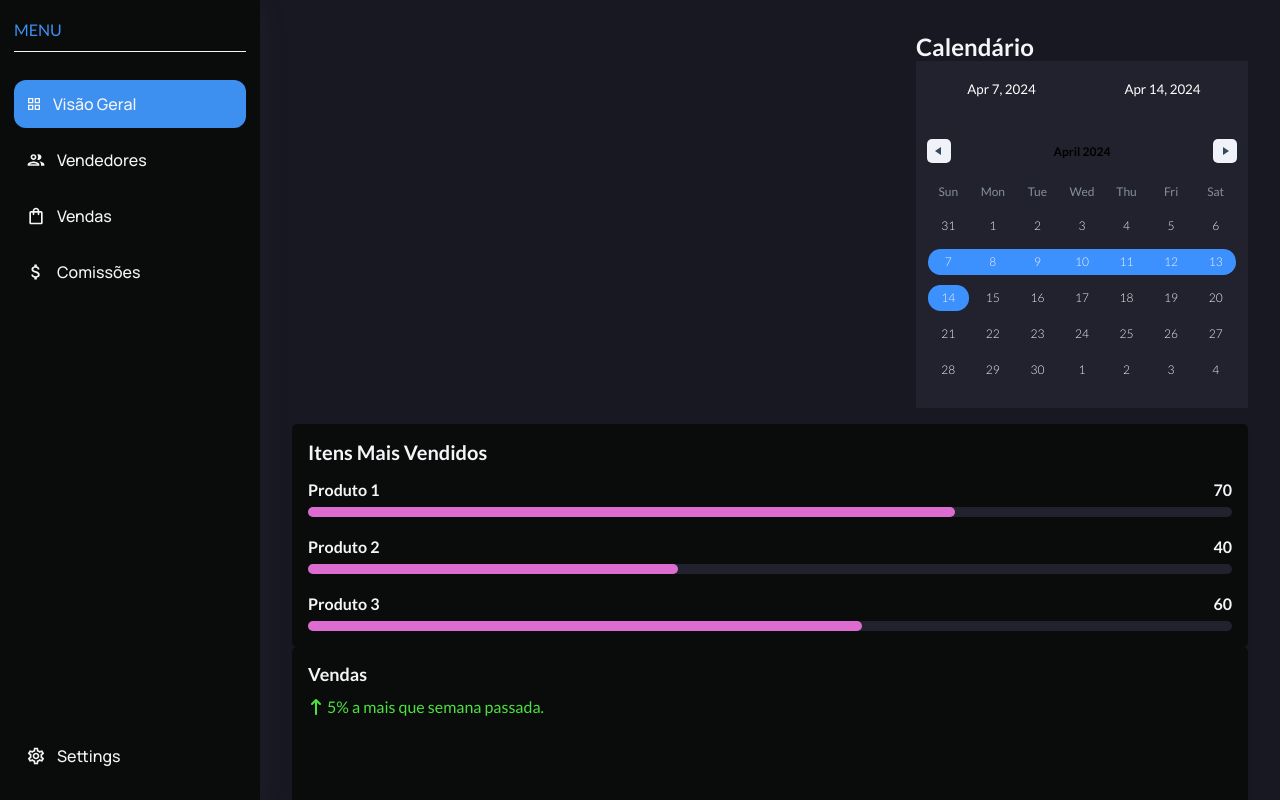
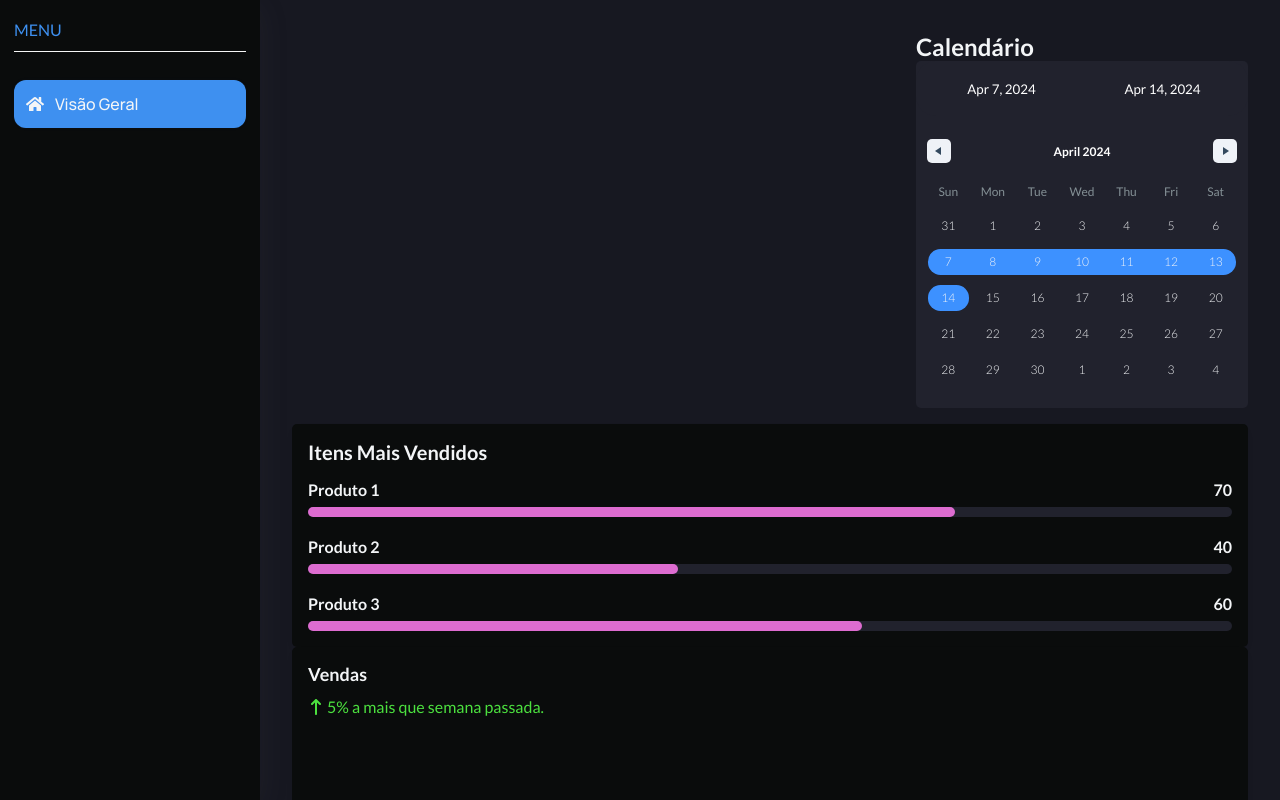
Before and after one commit to Equipe-Meta-Code/Dashboard-Pro4Tech, a React (Vite) app in the folder dashboard/: page / in a window 1280 px wide. Shown: the top 800 px of the page. Built offline with nearby package versions, Linux system fonts and the light colour scheme; no server answers.

Commit message:
pequenos ajustes no sidebar

```diff
--- a/dashboard/src/App.scss
+++ b/dashboard/src/App.scss
@@ -22,6 +22,7 @@
   --chart-primary-color: #475be8;
   --chart-secondary-color: #21222d;
   --chart-third-color: #feb95a;
+  --chart-fourth-color: #2b2b36;
 
   // box shadow
   --light-shadow1: rgba(0, 0, 0, 0.02) 0px 4px 12px;
--- a/dashboard/src/components/dashboard/areaTop/AreaTop.scss
+++ b/dashboard/src/components/dashboard/areaTop/AreaTop.scss
@@ -17,12 +17,15 @@
 
   .custom-date-range .rdrDateRangeWrapper {
     background-color: var(--chart-secondary-color);
+    color: #ffffff; //cor do texto do mês
+    border-radius: 5px;
   }
 
   .rdrDateDisplayWrapper {
     background-color: var(--chart-secondary-color);
     border-color: var(--chart-secondary-color);
     outline: var(--chart-secondary-color);
+    border-radius: 20px;
 
     * {
       background-color: var(--chart-secondary-color);
--- a/dashboard/src/components/dashboard/areaTop/areaTop.tsx
+++ b/dashboard/src/components/dashboard/areaTop/areaTop.tsx
@@ -1,3 +1,4 @@
+//calendário
 import "./AreaTop.scss";
 import { useRef, useState } from "react";
 import "react-date-range/dist/styles.css"; // main style file
@@ -34,7 +35,7 @@ const AreaTop = () => {
     };
   }, []); */
 
-  // Função para personalizar o conteúdo dos dias
+  // personalizar o conteúdo dos dias
   const renderDayContent = (day) => {
     const date = day.getDate();
     return <div style={{ color: "#F3F5F7" }}>{date}</div>;
--- a/dashboard/src/components/index.tsx
+++ b/dashboard/src/components/index.tsx
@@ -1,4 +1,4 @@
-export { default as Sidebar } from "./sideBar/sideBar";
+export { default as Sidebar } from "./sidebar/sideBar";
 export { default as AreaCards } from "./dashboard/areaCards/areaCards";
 export { default as AreaCharts } from "./dashboard/areaCharts/areaCharts";
 export { default as AreaTop } from "./dashboard/areaTop/areaTop";
--- a/dashboard/src/components/sideBar/sideBar.tsx
+++ b/dashboard/src/components/sideBar/sideBar.tsx
@@ -1,13 +1,8 @@
 import "./Sidebar.scss";
 //import { SidebarContext } from "../../context/SidebarContext";
 //import { useContext, useRef, useEffect } from "react";
-import {
-  MdOutlineAttachMoney,
-  MdOutlineGridView,
-  MdOutlinePeople,
-  MdOutlineSettings,
-  MdOutlineShoppingBag,
-} from "react-icons/md";
+import { FaHome, FaEnvelope, FaUsers, FaDollarSign } from "react-icons/fa";
+import { MdOutlineSettings } from "react-icons/md";
 import { Link } from "react-router-dom";
 
 const Sidebar = () => {
@@ -50,15 +45,15 @@ const Sidebar = () => {
             <li className="menu-item">
               <Link to="/" className="menu-link active">
                 <span className="menu-link-icon">
-                  <MdOutlineGridView size={16} />
+                  <FaHome size={18} />
                 </span>
                 <span className="menu-link-text">Visão Geral</span>
               </Link>
             </li>
-            <li className="menu-item">
+            {/*<li className="menu-item">
               <Link to="/" className="menu-link">
                 <span className="menu-link-icon">
-                  <MdOutlinePeople size={20} />
+                  <FaUsers size={18} />
                 </span>
                 <span className="menu-link-text">Vendedores</span>
               </Link>
@@ -66,7 +61,7 @@ const Sidebar = () => {
             <li className="menu-item">
               <Link to="/" className="menu-link">
                 <span className="menu-link-icon">
-                  <MdOutlineShoppingBag size={20} />
+                  <FaDollarSign size={18} />
                 </span>
                 <span className="menu-link-text">Vendas</span>
               </Link>
@@ -74,24 +69,24 @@ const Sidebar = () => {
             <li className="menu-item">
               <Link to="/" className="menu-link">
                 <span className="menu-link-icon">
-                  <MdOutlineAttachMoney size={20} />
+                  <FaEnvelope size={18} />
                 </span>
                 <span className="menu-link-text">Comissões</span>
               </Link>
-            </li>
+            </li>*/}
           </ul>
         </div>
 
         <div className="sidebar-menu side-menu2">
           <ul className="menu-list">
-            <li className="menu-item">
+            {/*<li className="menu-item">
               <Link to="/" className="menu-link">
                 <span className="menu-link-icon">
                   <MdOutlineSettings size={20} />
                 </span>
                 <span className="menu-link-text">Settings</span>
               </Link>
-            </li>
+            </li>*/}
           </ul>
         </div>
       </div>
```
